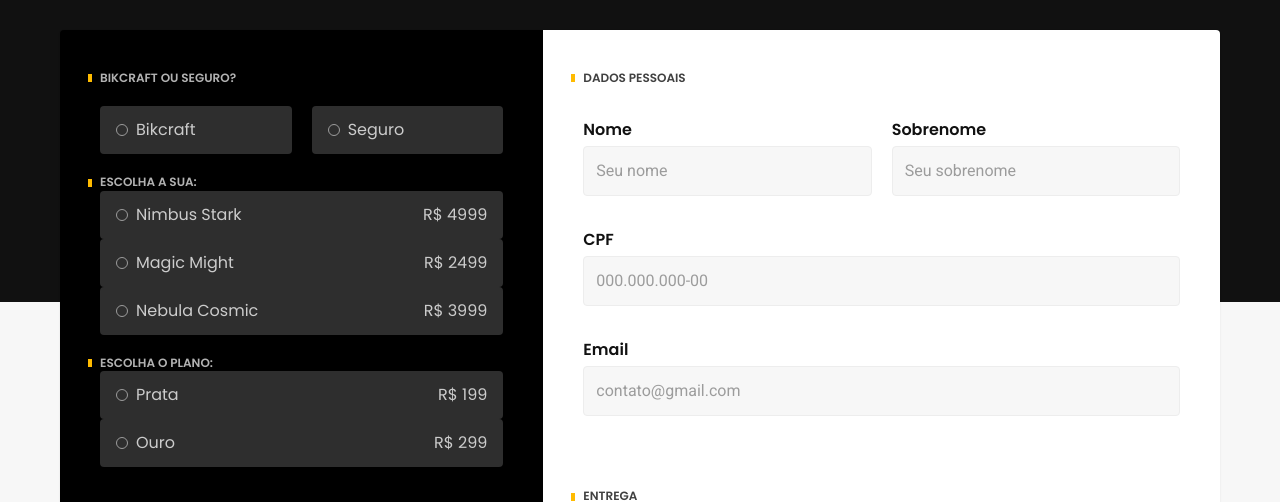
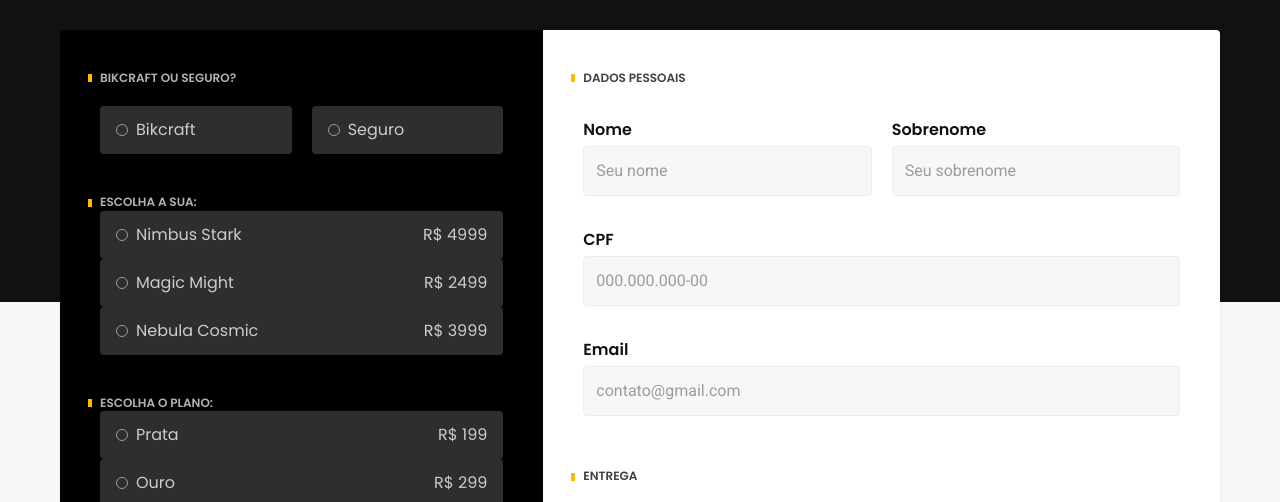
Before and after one commit to thiagoantunes-io/projeto-bikcraft, a plain HTML site: page orcamento.html in a window 1280 px wide. Shown: the part 298-800 px from the top of the page. Drawn offline with Linux system fonts and the light colour scheme.

Commit message:
Ajustei o espaçamento do cabeçalho do formulário de orçamento
Defini margens superiores consistentes para os cabeçalhos dos formulários de orçamento e removi espaçamentos obsoletos, bem como estilos que estejam comentados.

```diff
--- a/css/orcamento/orcamento.css
+++ b/css/orcamento/orcamento.css
@@ -99,6 +99,10 @@
     border-radius: 0 4px 4px 0;
 }
 
+.orcamento-conteudo h2, .orcamento-dados h2:nth-of-type(n+2){
+    margin-top: 20px;
+}
+
 
 
 .orcamento-conteudo {
@@ -119,27 +123,6 @@
 input[type="radio"]:checked {
   accent-color: var(--cor-p1);
 }
-
-.orcamento-dados h2 ~ h2 {
-    padding-top: 40px;
-}
-
-/*
-.grupo-radio {
-    display: flex;
-    gap: 16px;
-    flex-wrap: nowrap;
-} */
-
-/* .radio {
-    font: 400 1rem/1.5 "Roboto", sans-serif;
-    background-color: var(--cor-10);
-    border: 1px solid var(--cor-11);
-    padding: 12px;
-    border-radius: 4px;
-    width: 100%;
-    margin-top: 16px;
-} */
 
 .checkbox {
    display: grid;
```
